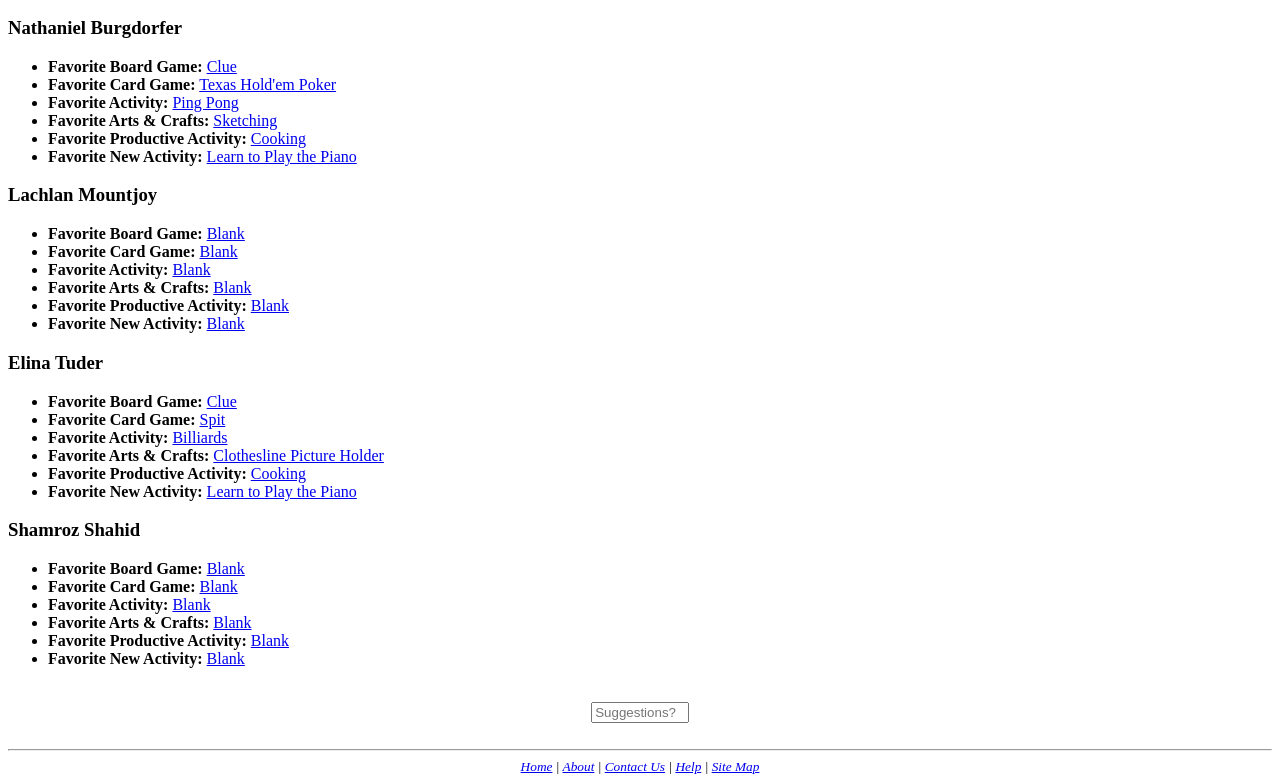
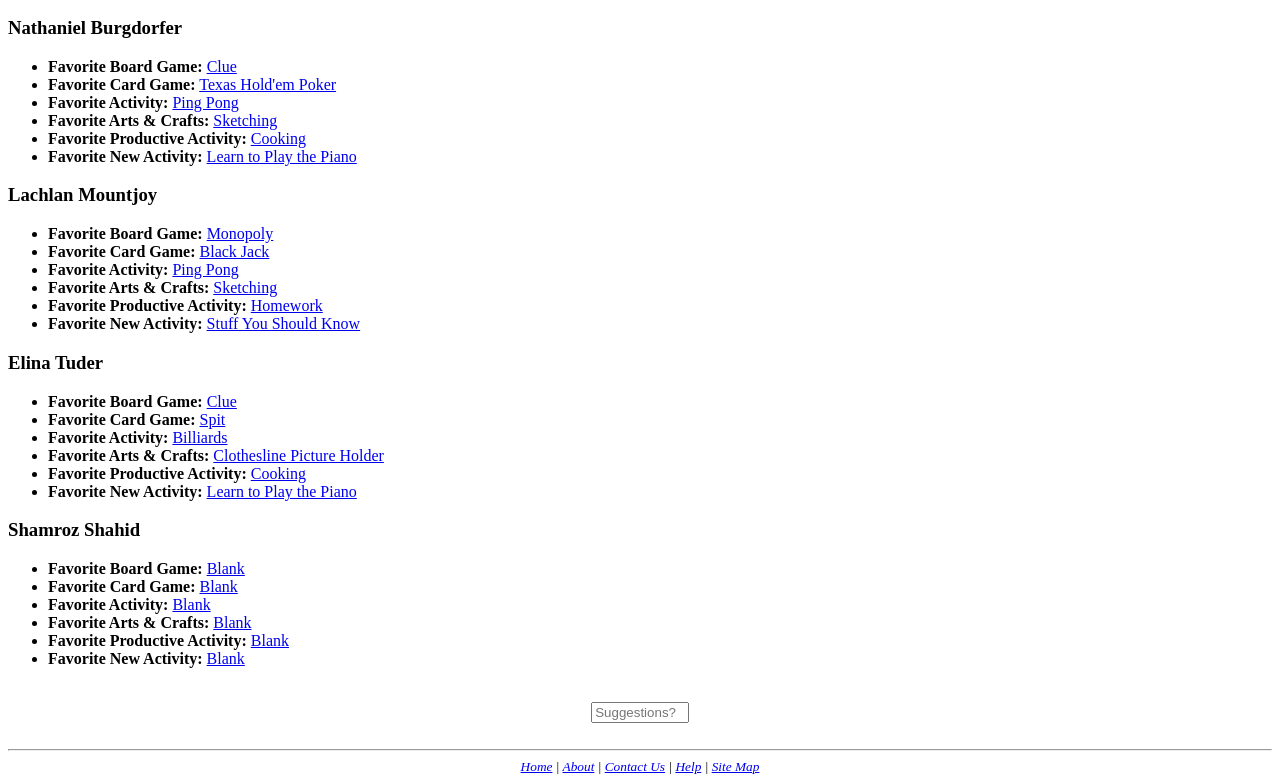
Before and after one commit to RSK9903/rainy-day-activities, a plain HTML site: page index.html in a window 1280 px wide. Shown: the part 841-1624 px from the top of the page. Drawn offline with Linux system fonts and the light colour scheme.

Commit message:
added favorites and id tag for sysk

```diff
--- a/index.html
+++ b/index.html
@@ -89,12 +89,12 @@
     <div>
         <h3>Lachlan Mountjoy</h3>
         <ul>
-            <li><strong>Favorite Board Game:</strong> <a href="./board_games.html#">Blank</a></li>
-            <li><strong>Favorite Card Game:</strong> <a href="./card_games.html#">Blank</a></li>
-            <li><strong>Favorite Activity:</strong> <a href="./activities.html#">Blank</a></li>
-            <li><strong>Favorite Arts &amp; Crafts:</strong> <a href="./arts_and_crafts.html#">Blank</a></li>
-            <li><strong>Favorite Productive Activity:</strong> <a href="./productivity.html#">Blank</a></li>
-            <li><strong>Favorite New Activity:</strong> <a href="./something_new.html#">Blank</a></li>
+            <li><strong>Favorite Board Game:</strong> <a href="./board_games.html#monopoly">Monopoly</a></li>
+            <li><strong>Favorite Card Game:</strong> <a href="./card_games.html#chips">Black Jack</a></li>
+            <li><strong>Favorite Activity:</strong> <a href="./activities.html#pingpong">Ping Pong</a></li>
+            <li><strong>Favorite Arts &amp; Crafts:</strong> <a href="./arts_and_crafts.html#drawing">Sketching</a></li>
+            <li><strong>Favorite Productive Activity:</strong> <a href="./productivity.html#hw">Homework</a></li>
+            <li><strong>Favorite New Activity:</strong> <a href="./something_new.html#sysk">Stuff You Should Know</a></li>
         </ul>
     </div>
     <div>
```
Also changed, not shown: something_new.html (+1 -1 lines).
